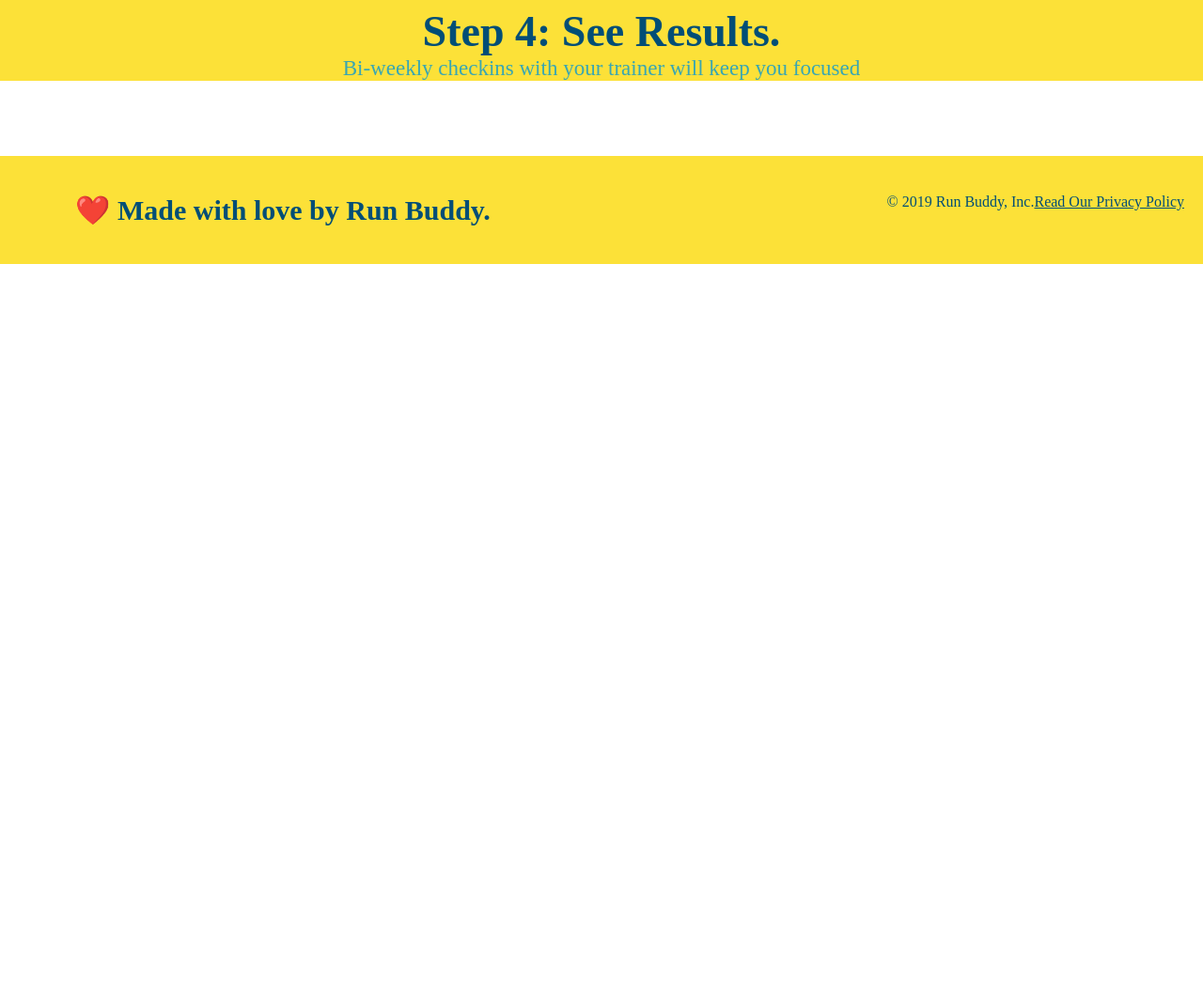
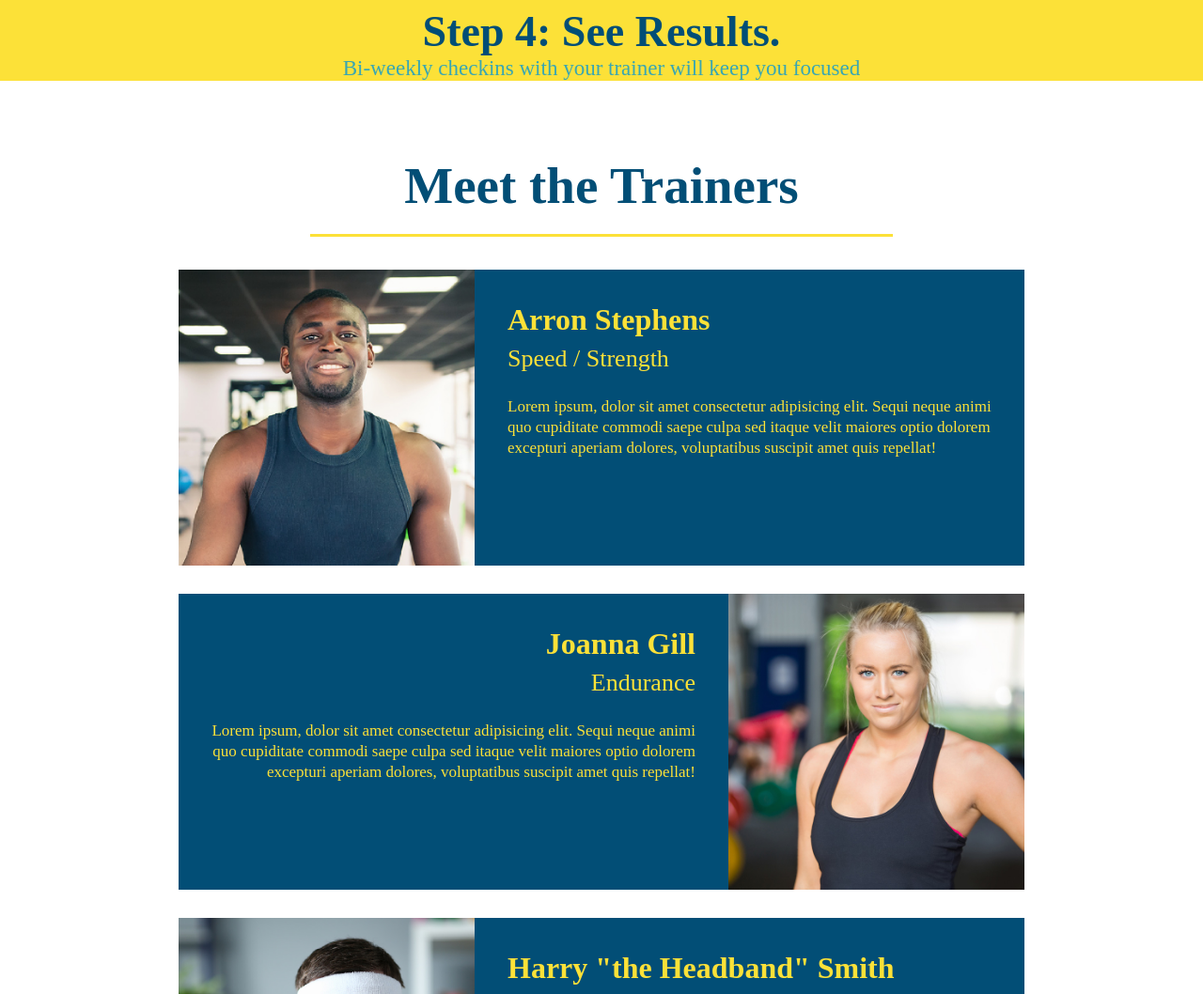
Before and after one commit to rjointer2/wk1, a plain HTML site: page index.html in a window 1280 px wide. Shown: the part 2371-3429 px from the top of the page at 94% size. Before the commit the page ends 2671 px from the top, so only its background shows below. Drawn offline with Linux system fonts and the light colour scheme.

Commit message:
added the trainers for the site

```diff
--- a/index.html
+++ b/index.html
@@ -116,6 +116,49 @@
         </div>
       </section>
 
+      <section id="your-trainers" class="trainers">
+        <h2 class="section-title primary-border">
+            Meet the Trainers
+        </h2>
+        <article class="trainer text-left">
+            <img src="img/asset/trainer-1.jpg" alt="Arron Stephens in his workout clothes, ready to pump iron" />
+            <div class="trainer-bio">
+              <h3>Arron Stephens</h3>
+              <h4>Speed / Strength</h4>
+              <p>
+                Lorem ipsum, dolor sit amet consectetur adipisicing elit. Sequi neque animi quo cupiditate commodi saepe culpa sed
+                itaque velit maiores optio dolorem excepturi aperiam dolores, voluptatibus suscipit amet quis repellat!
+              </p>
+            </div>
+          </article>
+          <!-- second trainer bio -->
+            <article class="trainer">
+                <div class="trainer-bio text-right">
+                <h3>Joanna Gill</h3>
+                <h4>Endurance</h4>
+                <p>
+                    Lorem ipsum, dolor sit amet consectetur adipisicing elit. Sequi neque animi quo cupiditate commodi saepe culpa sed
+                    itaque velit maiores optio dolorem excepturi aperiam dolores, voluptatibus suscipit amet quis repellat!
+                </p>
+                </div>
+                <img src="img/asset/trainer-2.jpg" alt="" />
+            </article>
+
+            <!-- third trainer bio -->
+            <article class="trainer">
+                <img src="img/asset/trainer-3.jpg" alt="" />
+                <div class="trainer-bio text-left">
+                <h3>Harry "the Headband" Smith</h3>
+                <h4>Strength</h4>
+                <p>
+                    Lorem ipsum, dolor sit amet consectetur adipisicing elit. Sequi neque animi quo cupiditate commodi saepe culpa sed
+                    itaque velit maiores optio dolorem excepturi aperiam dolores, voluptatibus suscipit amet quis repellat!
+                </p>
+                </div>
+            </article>
+      </section>
+
+
     <!-- footer -->
     <footer>
         <div>
--- a/style.css
+++ b/style.css
@@ -144,6 +144,7 @@ h2 {
     padding: 0 100px 20px 100px;
     border-bottom: 3px solid;
     border-color: #39a6b2;
+    display: inline-block;
 }
 
 .steps div {
@@ -183,9 +184,59 @@ h2 {
     border-color: #fce138;
 }
 
-.secondary-border {
-    border-color: #39a6b2;
+.trainers {
+    text-align: center;
 }
+
+.trainer {
+    width: 900px;
+    margin: 0 auto 30px auto;
+    background: #024e76;
+    color: #fce138;
+    overflow: auto
+}
+
+.trainer img {
+    width: 35%;
+    float: left;
+}
+
+.trainer-bio {
+    padding: 35px;
+    float: left;
+    width: 65%;
+}
+
+.text-left {
+    text-align: left;
+}
+
+.text-right {
+    text-align: right;
+}
+
+.trainer-bio h3 {
+    font-size: 32px;
+    margin-bottom: 8px;
+  }
+
+  .trainer-bio h4 {
+    font-weight: lighter;
+    font-size: 26px;
+    margin-bottom: 25px;
+  }
+
+  .trainer-bio p {
+    font-size: 17px;
+    line-height: 1.3;
+  }
+
+
+
+
+
+
+
 
 footer {
     background: #fce138;
```
Also changed, not shown: img/asset/trainer-1.jpg (added), img/asset/trainer-2.jpg (added), img/asset/trainer-3.jpg (added).
